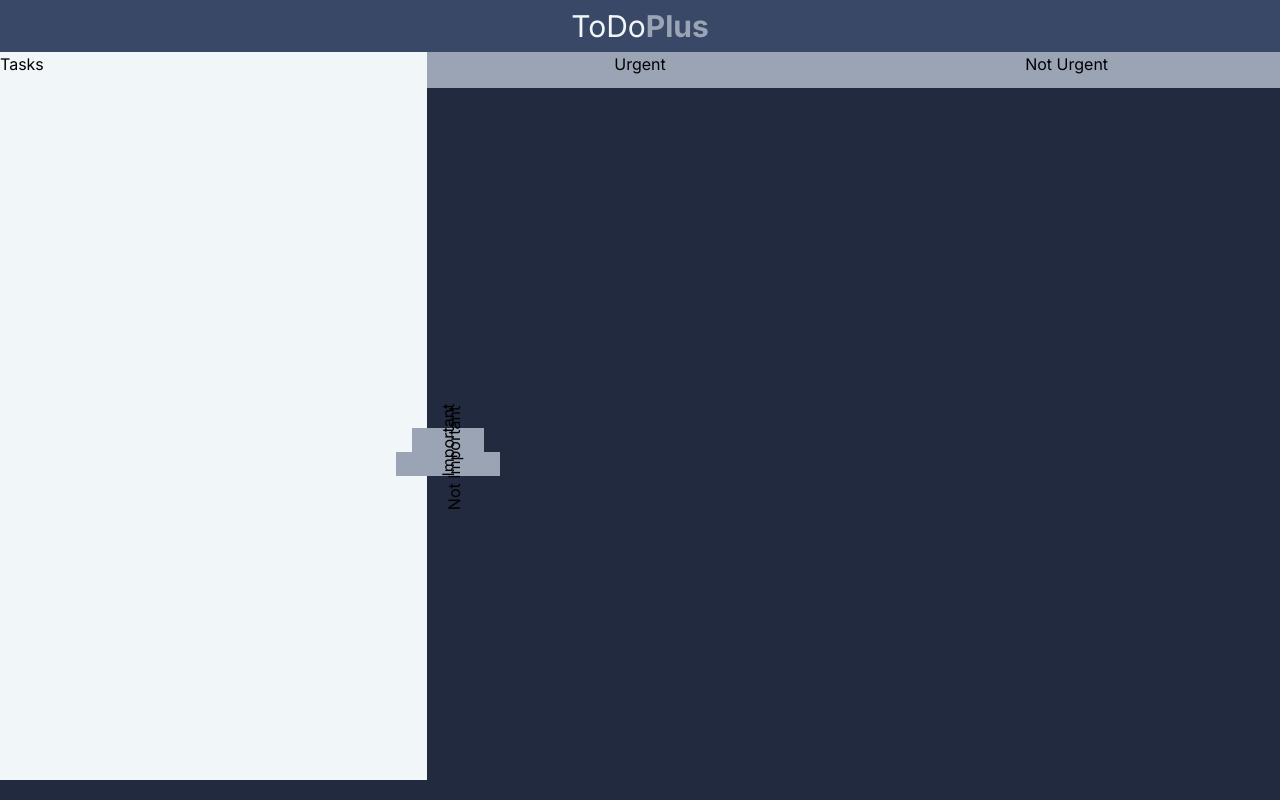
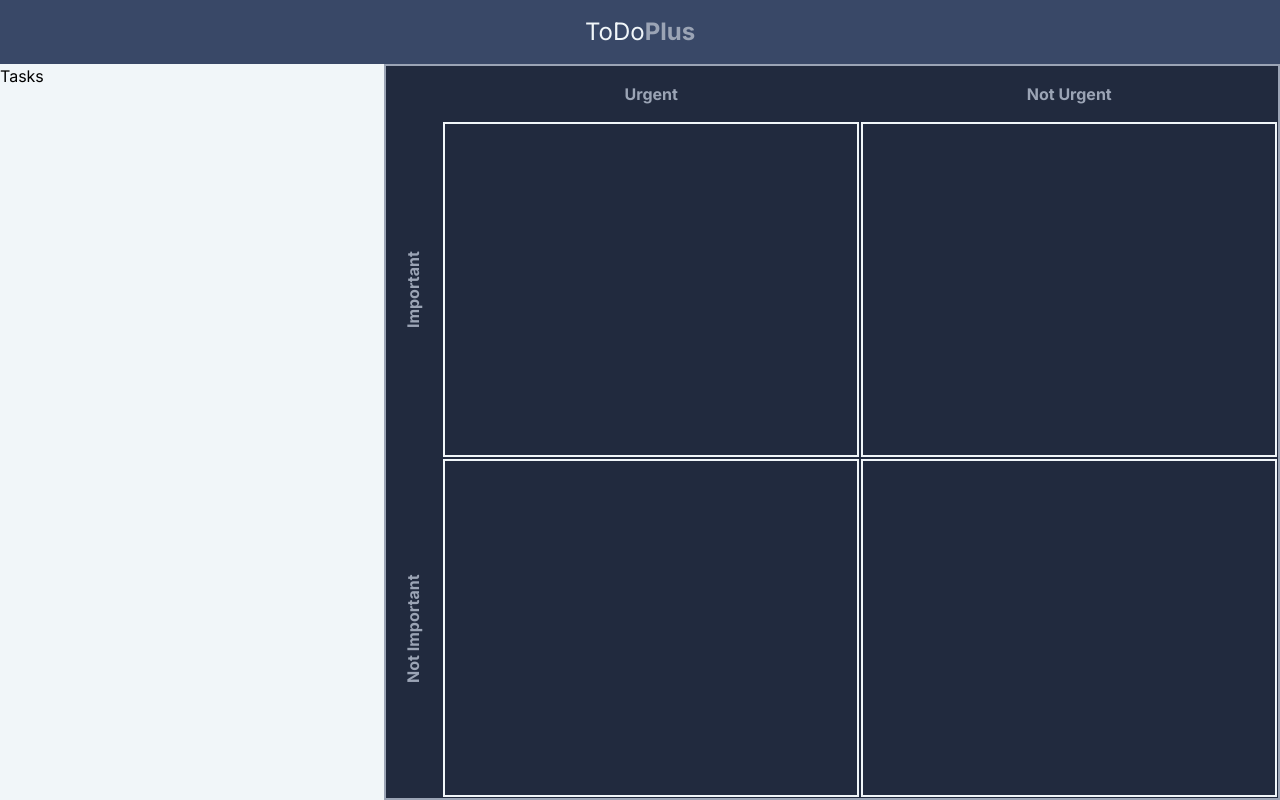
Before and after one commit to shantanuk7/todoplus, a Next.js app: page / in a window 1280 px wide. Shown: the top 800 px of the page. Built offline with nearby package versions, Linux system fonts and the light colour scheme.

Commit message:
completed css layout and structure. Ready to start on the backend to add CRUD features

```diff
--- a/app/globals.css
+++ b/app/globals.css
@@ -18,5 +18,15 @@
 html, body{
     height: 100vh;
     width: 100vw;
-    /* overflow:hidden; */
+    overflow:hidden;
 }
+
+.rotate-text {
+    writing-mode: vertical-lr;
+    -webkit-writing-mode: vertical-lr;
+    -ms-writing-mode: vertical-lr;
+    -webkit-transform: rotate(-180deg);
+    -moz-transform: rotate(-180deg);
+    -o-transform: rotate(-180deg);
+    transform: rotate(-180deg);
+}
--- a/app/page.tsx
+++ b/app/page.tsx
@@ -8,7 +8,7 @@ async function getTasks() {
 
 export default function Home() {
   return (
-    <main className='w-full h-full bg-primary-color'>
+    <main className='min-h-screen flex flex-col bg-primary-color'>
       <Header/>
       <WorkArea/>
     </main>
--- a/components/Header.tsx
+++ b/components/Header.tsx
@@ -1,7 +1,7 @@
 export default function Header(){
     return (
-        <div className="bg-secondary-color text-center leading-loose ">
-            <h1 className="text-white-color text-3xl p-2">ToDo<b className="text-light-color">Plus</b></h1>
+        <div className="header h-16 bg-secondary-color text-center leading-loose">
+            <h1 className="text-white-color text-2xl leading-loose p-2">ToDo<b className="text-light-color">Plus</b></h1>
         </div>
     )
 }
--- a/components/SortedList.tsx
+++ b/components/SortedList.tsx
@@ -5,26 +5,30 @@ import NotUrgNotImp from "./sorters/NotUrgNotImp";
 
 export default function SortedList(){
     return (
-        <div className="h-full w-4/6">
-            <div className="flex w-full h-[5%]">
-                <h2 className="flex-shrink-0 w-1/2 text-center bg-light-color" >Urgent</h2>
-                <h2 className="w-1/2 text-center bg-light-color" >Not Urgent</h2>
-            </div>
-            <div className="flex flex-col h-full w-[5%] items-center justify-center">
-                <div className="bg-light-color whitespace-nowrap text-s">
-                    <h2 className="-rotate-90">Important</h2>
-                </div>
-                <div className="bg-light-color whitespace-nowrap text-s">
-                    <h2 className="-rotate-90 h-1/2">Not Important</h2>
-                </div>
-            </div>
+        <div className="sortlist flex-1">
+            <table className="h-full w-full border-solid border-2 border-light-color">
+                <tbody>
+                <tr className="h-14">
+                    <td className="w-0.5"></td>
+                    <th className="w-1/2 text-light-color p-2">Urgent</th>
+                    <th className="w-1/2 text-light-color p-2">Not Urgent</th>
+                </tr>
+                <tr className="">
+                    <th className="text-light-color w-0.5 rotate-text p-4">Important</th>
+                    <td className="w-1/2 h-1/2"><UrgImp/></td>
+                    <td className="w-1/2 h-1/2"><NotUrgNotImp/></td>
+                </tr>
+                <tr className="">
+                    <th className="text-light-color w-0.5 rotate-text p-4">Not Important</th>
+                    <td className="w-1/2 h-1/2"><NotUrgImp/></td>
+                    <td className="w-1/2 h-1/2"><UrgNotImp/></td>
+                </tr>
+                </tbody>
+            </table>
 
-            <div className="h-[95%] w-[95%] grid grid-cols-2">
-                <UrgImp/>
-                <NotUrgNotImp/>
-                <NotUrgImp/>
-                <UrgNotImp/>
-            </div>
+
+
+
         </div>
     )
 }
--- a/components/TaskList.tsx
+++ b/components/TaskList.tsx
@@ -1,6 +1,6 @@
 export default function TaskList() {
     return (
-        <div className="h-full w-2/6 bg-white-color">
+        <div className="tasklist bg-white-color basis-[30vw]">
             Tasks
         </div>
     );
--- a/components/WorkArea.tsx
+++ b/components/WorkArea.tsx
@@ -3,7 +3,7 @@ import SortedList from "./SortedList";
 
 export default function WorkArea(){
     return (
-        <div className="h-[91%] flex">
+        <div className="flex flex-1">
             <TaskList/>
             <SortedList/>
         </div>
--- a/components/sorters/NotUrgImp.tsx
+++ b/components/sorters/NotUrgImp.tsx
@@ -1,6 +1,6 @@
 export default function NotUrgImp(){
     return (
-        <div className="border-2 border-white-color">
+        <div className="border-2 border-white-color w-full h-full">
 
         </div>
     )
--- a/components/sorters/NotUrgNotImp.tsx
+++ b/components/sorters/NotUrgNotImp.tsx
@@ -1,6 +1,6 @@
 export default function NotUrgNotImp(){
     return (
-        <div className="border-2 border-white-color">
+        <div className="border-2 border-white-color w-full h-full">
 
         </div>
     )
--- a/components/sorters/UrgImp.tsx
+++ b/components/sorters/UrgImp.tsx
@@ -1,6 +1,6 @@
 export default function UrgImp(){
     return (
-        <div className="border-2 border-white-color">
+        <div className="border-2 border-white-color w-full h-full">
 
         </div>
     )
--- a/components/sorters/UrgNotImp.tsx
+++ b/components/sorters/UrgNotImp.tsx
@@ -1,6 +1,6 @@
 export default function UrgNotImp(){
     return (
-        <div className="border-2 border-white-color">
+        <div className="border-2 border-white-color w-full h-full">
 
         </div>
     )
```
Also changed, not shown: 1 other file (tests, documents, lock files or other folders).
